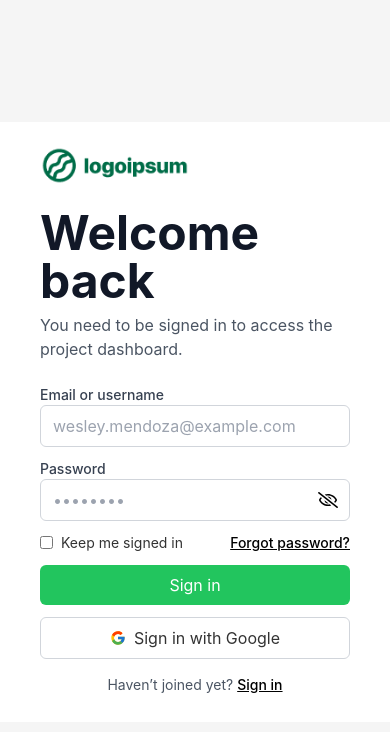
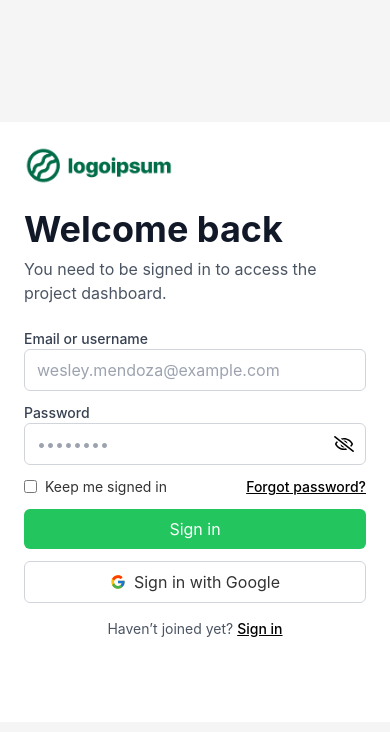
Before and after one commit to zeeshanahme-d/Login-App-Task, a React (Vite) app: page / in a window 390 px wide. Shown: the top 732 px of the page. Built offline with nearby package versions, Linux system fonts and the light colour scheme.

Commit message:
refactor: adjust padding and heading size in SignIn component

```diff
--- a/src/pages/SignIn.tsx
+++ b/src/pages/SignIn.tsx
@@ -115,10 +115,10 @@ const SignIn: React.FC = () => {
             <div className="w-[900px] h-[600px] grid md:grid-cols-2 bg-white">
 
                 {/* Left Panel - Form */}
-                <div className="py-6 px-10">
+                <div className="py-6 px-6 md:px-10">
                     <img src={logo} alt="logo" className="mb-6 w-[150px]" />
                     <div className="mt-[20px]">
-                        <h1 className="text-5xl font-bold text-gray-900 mb-2">Welcome back</h1>
+                        <h1 className="text-4xl sm:text-5xl font-bold text-gray-900 mb-2">Welcome back</h1>
                         <p className="text-gray-600">You need to be signed in to access the project dashboard.</p>
 
                         <form className="space-y-3 mt-6">
```
